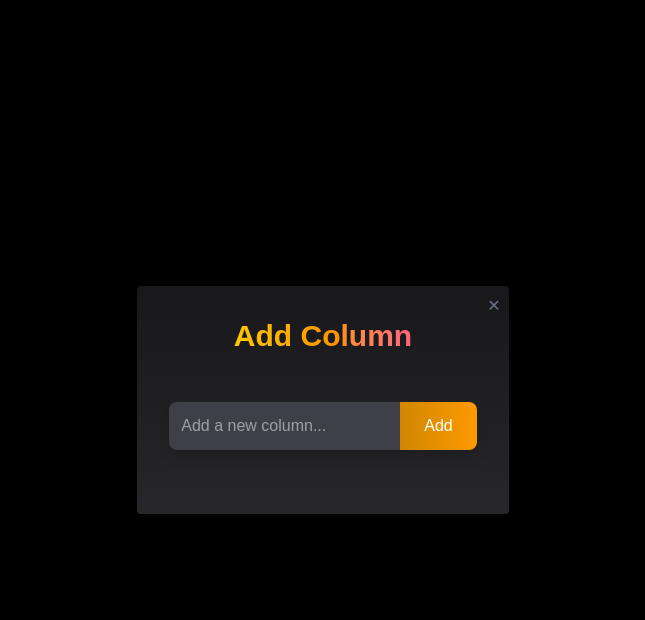
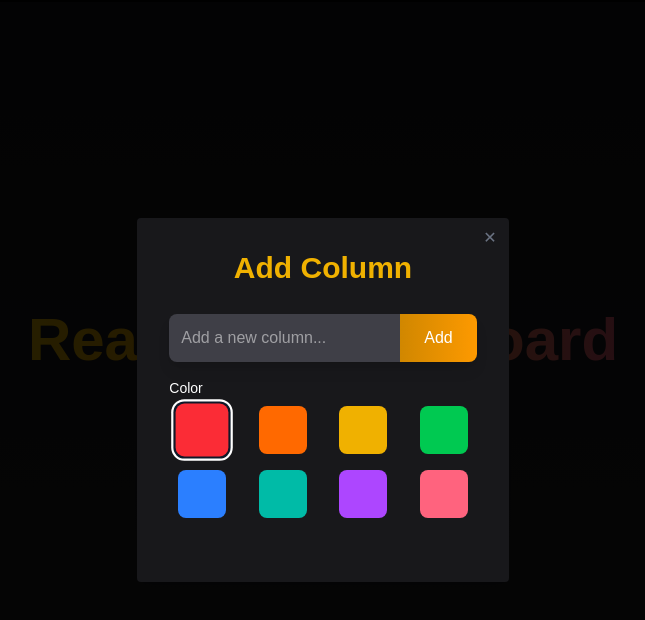
Before and after one commit to Angelo-Miguel-E-Cruz/kanban, a Next.js app: page / in a window 1280 px wide. Both pictures are taken after a click on the button "Add Column". Shown: the top 620 px of the page, without its empty margins (317-962 px from the left). Built offline with nearby package versions, Linux system fonts and the light colour scheme.

Commit message:
can choose column header color

```diff
--- a/src/app/page.tsx
+++ b/src/app/page.tsx
@@ -2,6 +2,7 @@
 
 import { useState } from "react"
 import Modal from "../components/modal"
+import { colors } from "../utilities/exports"
 
 export default function Home() {
 
@@ -15,7 +16,9 @@ export default function Home() {
   type Column = {
     id: number,
     name: string,
-    items: Items[]
+    items: Items[],
+    from: string,
+    to: string
   }
 
   type DraggedItem = {
@@ -23,35 +26,11 @@ export default function Home() {
     item: Items
   }
 
-
   // Columns
   // TODO: 1. Make them customizable (ie. name, how many columns, etc.)
   // ^^ start from 0 columns then create board
   // 2. Retain items through refresh (using supabase?)
-  const [columns, setColumns] = useState<Column[]>([
-    {
-      id: 1,
-      name: "To Do",
-      items: [
-        { id: "1", content: "1" },
-        { id: "2", content: "2" }
-      ]
-    },
-    {
-      id: 2,
-      name: "In Progress",
-      items: [
-        { id: "3", content: "3" }
-      ]
-    },
-    {
-      id: 3,
-      name: "Done",
-      items: [
-        { id: "4", content: "4" }
-      ]
-    }
-  ])
+  const [columns, setColumns] = useState<Column[]>([])
 
   const [newTask, setNewTask] = useState("")
   const [newColumn, setNewColumn] = useState("")
@@ -59,6 +38,7 @@ export default function Home() {
   const [draggedItem, setDraggedItem] = useState<DraggedItem | null>(null)
   const [isAddModalOpen, setIsAddModalOpen] = useState(false)
   const [isRemoveModalOpen, setIsRemoveModalOpen] = useState(false)
+  const [selectedColor, setSelectedColor] = useState(colors[0].name)
 
   const addNewTask = () => {
     if (newTask.trim() === "") return
@@ -128,11 +108,19 @@ export default function Home() {
       return
     }
 
+    const headerColor = colors.find((column) => column.name === selectedColor)
+    const fromColor = headerColor!.from
+    const toColor = headerColor!.to
+
+    console.log(fromColor, toColor)
+
     const newColID = columns.length
     const newCol: Column = {
       id: newColID + 1,
       name: newColumn,
-      items: []
+      items: [],
+      from: fromColor,
+      to: toColor
     }
 
     setColumns([...columns, newCol])
@@ -156,6 +144,7 @@ export default function Home() {
           <h1 className="text-6xl font-bold mb-8 text-transparent bg-clip-text bg-gradient-to-r from-yellow-400 via-amber-500 to-rose-400">React Kanban Board</h1>
 
           {/* Add new task / Add column Area */}
+          {columns.length === 0 ? (<></>) : (
             <div className="mb-8 flex gap-4">
               <div className="flex w-full max-w-lg shadow-lg rounded-lg overflow-hidden">
                 <input
@@ -200,22 +189,32 @@ export default function Home() {
                 Remove Column
               </button>
             </div>
+          )}
 
           {/* Board Area */}
           <div className="flex gap-6 overflow-x-auto pb-6 w-full justify-center">
             {/* Column */}
             {/* TODO: 1. Make into separate component */}
-            {Object.keys(columns).map((columnId, index) => (
+            {columns.length === 0 ? (
+              <button
+                onClick={() => setIsAddModalOpen(true)}
+                className="p-3 rounded-lg bg-gradient-to-r  from-yellow-600 to-amber-500 text-white
+                font-medium hover:from-yellow-500 hover:to-amber-500 transition-all
+                duration-200 cursor-pointer">
+                Add Column
+              </button>
+            ) : (
+              Object.keys(columns).map((columnId, index) => (
                 <div
                   key={columnId}
-                className="flex flex-col shrink-0 w-80 bg-zinc-800 rounded-lg shadow-xl border-t-4"
+                  className="flex flex-col shrink-0 w-80 bg-zinc-800 rounded-lg shadow-xl"
                   onDragOver={(e) => handleDragOver(e)}
                   onDrop={(e) => handleDrop(e, index)}>
 
                   <div
-                  className="p-4 text-white font-bold text-xl rounded-t-md w-full">
+                    className={`p-4 text-white font-bold text-xl rounded-t-md w-full bg-gradient-to-r ${columns[index].from} ${columns[index].to}`}>
                     {columns[index].name}
-                  <span className="ml-2 px-2 py-1 bg-gradient-to-bl from-green-700 to-green-500 bg-opacity-30 rounded-full text-sm">{columns[index].items.length}</span>
+                    <span className="ml-2 px-2 py-1 bg-zinc-800 bg-opacity-30 rounded-full text-sm">{columns[index].items.length}</span>
                   </div>
 
                   {/* Cards/Items */}
@@ -244,15 +243,18 @@ export default function Home() {
                     )}
                   </div>
                 </div>
-            ))}
+              )
+              )
+            )}
           </div>
         </div>
       </div>
 
+      {/* Add new column modal */}
       <Modal isOpen={isAddModalOpen} onClose={() => setIsAddModalOpen(false)}>
         <div className="flex items-center justify-center flex-col gap-4 w-full max-w-6xl">
-          <h1 className="text-3xl font-bold mb-8 text-transparent bg-clip-text bg-gradient-to-r from-yellow-400 via-amber-500 to-rose-400">Add Column</h1>
-          <div className="mb-8 flex gap-4">
+          <h1 className="text-3xl font-bold mb-3 text-yellow-500">Add Column</h1>
+          <div className="mb-8 flex flex-col gap-4">
             <div className="flex w-full max-w-lg shadow-lg rounded-lg overflow-hidden">
               <input
                 type="text"
@@ -270,10 +272,27 @@ export default function Home() {
                 Add
               </button>
             </div>
+
+            <div className="flex flex-col gap-2">
+              <h1 className="text-sm font-medium text-white">Color</h1>
+              <div className="grid grid-cols-4 gap-4 justify-items-center ">
+                {colors.map((color) => (
+                  <button
+                    key={color.class}
+                    onClick={() => setSelectedColor(color.name)}
+                    className={`w-12 h-12 rounded-lg transition-all duration-200 hover:scale-110 focus:scale-110 cursor-pointer ${color.class}
+                    ${selectedColor === color.name ? "ring-2 ring-white ring-offset-2 ring-offset-gray-900 scale-110" : ""}
+                    `}
+                    aria-label={`Select ${color.name} color`}>
+                  </button>
+                ))}
+              </div>
+            </div>
           </div>
         </div>
       </Modal>
 
+      {/* Remove column modal */}
       <Modal isOpen={isRemoveModalOpen} onClose={() => setIsRemoveModalOpen(false)}>
         <div className="flex items-center justify-center flex-col gap-4 w-full max-w-6xl">
           <h1 className="text-3xl font-bold mb-8 text-transparent bg-clip-text bg-gradient-to-r from-yellow-400 via-amber-500 to-rose-400">Remove Column</h1>
--- a/src/components/modal.jsx
+++ b/src/components/modal.jsx
@@ -2,9 +2,9 @@ export default function Modal({ isOpen, onClose, children }) {
   if (!isOpen) return null;
 
   return (
-    <div className="fixed inset-0 bg-black bg-opacity-10 flex items-center justify-center z-50">
-      <div className="p-8 bg-gradient-to-b from-zinc-900 to-zinc-800 flex flex-col items-center justify-center rounded shadow-lg relative">
-        <button onClick={onClose} className="absolute top-2 right-2 text-gray-500">✕</button>
+    <div className="fixed inset-0 bg-black/85 border-black border-2 flex items-center justify-center z-50">
+      <div className="p-8 bg-zinc-900 flex flex-col items-center justify-center rounded shadow-lg relative">
+        <button onClick={onClose} className="absolute top-2 right-3 text-gray-500">✕</button>
         {children}
       </div>
     </div>
--- /dev/null
+++ b/src/utilities/exports.js
@@ -0,0 +1,10 @@
+export const colors = [
+  { name: "Red", value: "#ef4444", class: "bg-red-500", from: "from-red-500", to: "to-red-600" },
+  { name: "Orange", value: "#f97316", class: "bg-orange-500", from: "from-orange-400", to: "to-orange-500" },
+  { name: "Yellow", value: "#eab308", class: "bg-yellow-500", from: "from-amber-300", to: "to-yellow-400" },
+  { name: "Green", value: "#22c55e", class: "bg-green-500", from: "from-green-600", to: "to-green-700" },
+  { name: "Blue", value: "#3b82f6", class: "bg-blue-500", from: "from-blue-600", to: "to-blue-700" },
+  { name: "Indigo", value: "#615fff", class: "bg-teal-500", from: "from-teal-400", to: "to-teal-600" },
+  { name: "Purple", value: "#8b5cf6", class: "bg-purple-500", from: "from-purple-600", to: "to-purple-700" },
+  { name: "Pink", value: "#ec4899", class: "bg-rose-400", from: "from-rose-400", to: "to-rose-500" },
+]
```
Lines whose indentation alone changed are shown as unchanged.
